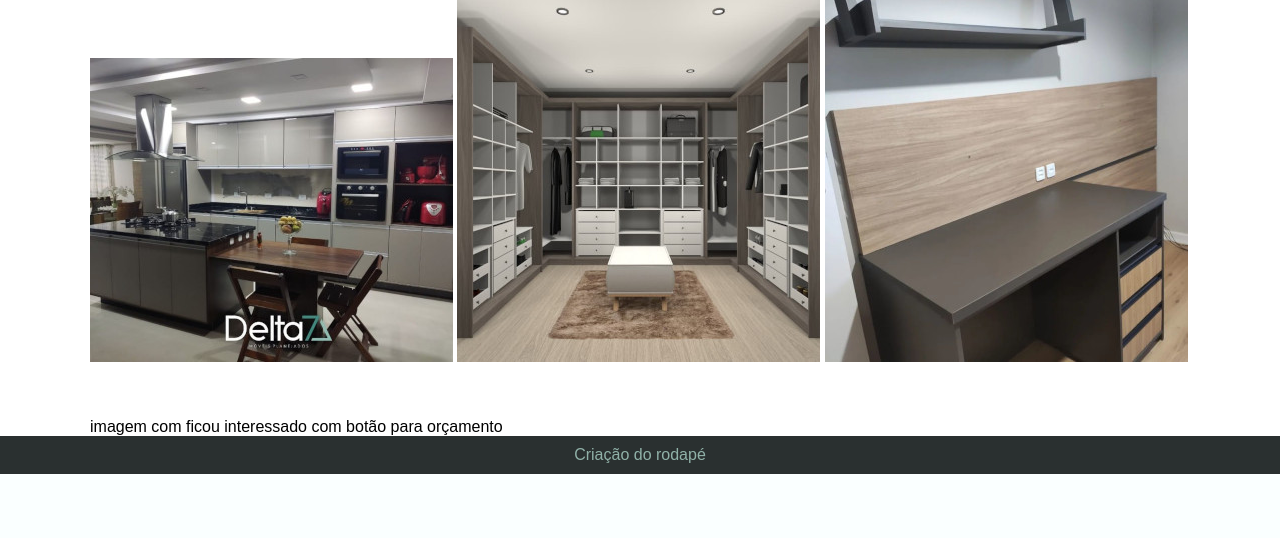
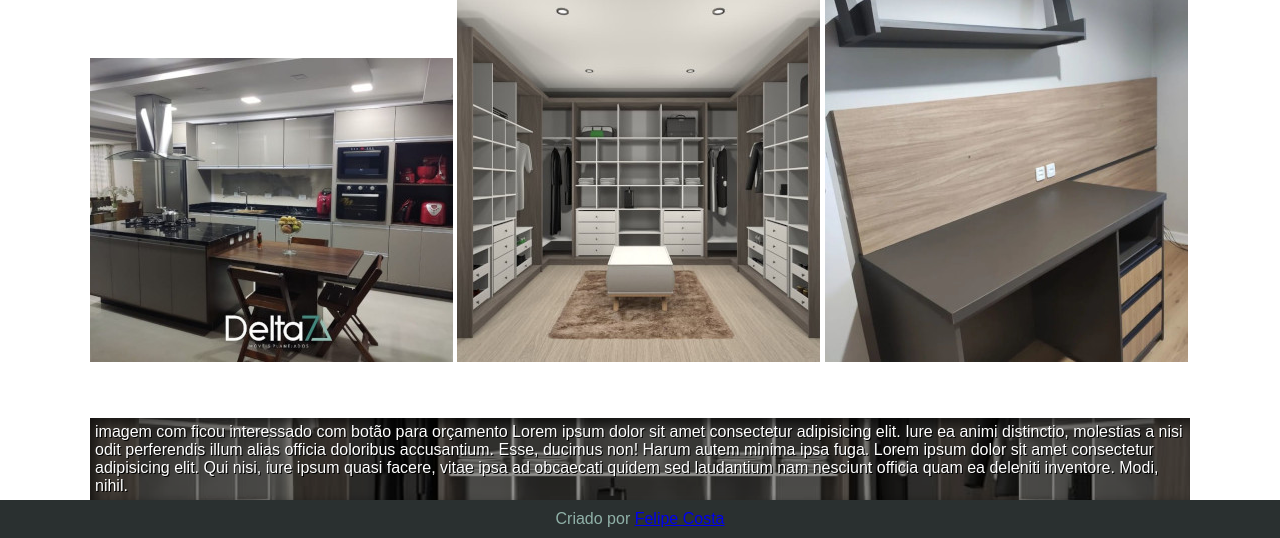
Before and after one commit to felipejlc/felipe-projetos, a PHP site: page / in a window 1280 px wide. Shown: the part 1926-2464 px from the top of the page. Before the commit the page ends 2400 px from the top, so only its background shows below. Run offline with PHP 8.4, Linux system fonts and the light colour scheme.

Commit message:
atualização imagem interessado

```diff
--- a/projeto-moveis/estilos/style.css
+++ b/projeto-moveis/estilos/style.css
@@ -215,6 +215,62 @@ section#nossosProjetos > p {
     margin-bottom: 12px;
 }
 
+
+
+
+
+
+
+
+
+
+
+
+
+
+
+section.imagem {
+    background-color: #313131;
+    color: white;
+    box-shadow: inset 6px 6px 13px 0px #000000a6;
+    background-size: cover;
+    background-attachment: fixed;
+ }
+
+ section.imagem > p {
+    display: inline-block;
+    padding: 5px;
+    background-color: #00000063;
+    text-shadow: 1px 1px 0px black;
+ }
+
+ section#img01 {
+    background-image: url('../imagens/img-originais/closed-original.jpg');
+    background-position: right center;
+
+ }
+
+
+
+
+
+
+
+
+
+
+
+
+
+
+
+
+
+
+
+
+
+
 footer {
     background-color: var(--cor3);
     color: var(--cor0);
--- a/projeto-moveis/index.html
+++ b/projeto-moveis/index.html
@@ -141,12 +141,15 @@
         </section>
 
 
-        <section>
-            imagem com ficou interessado com botão para orçamento
+        <section class="imagem" id="img01">
+            <p>imagem com ficou interessado com botão para orçamento
+                Lorem ipsum dolor sit amet consectetur adipisicing elit. Iure ea animi distinctio, molestias a nisi odit perferendis illum alias officia doloribus accusantium. Esse, ducimus non! Harum autem minima ipsa fuga. Lorem ipsum dolor sit amet consectetur adipisicing elit. Qui nisi, iure ipsum quasi facere, vitae ipsa ad obcaecati quidem sed laudantium nam nesciunt officia quam ea deleniti inventore. Modi, nihil.
+            </p>
         </section>
+
     </main>
     <footer>
-        <p>Criação do rodapé</p>
+        <p>Criado por <a href="https://felipejlc.github.io/felipe-projetos">Felipe Costa</a> </p>
     </footer>
     <script>
         function mudouTamanho() {
```
